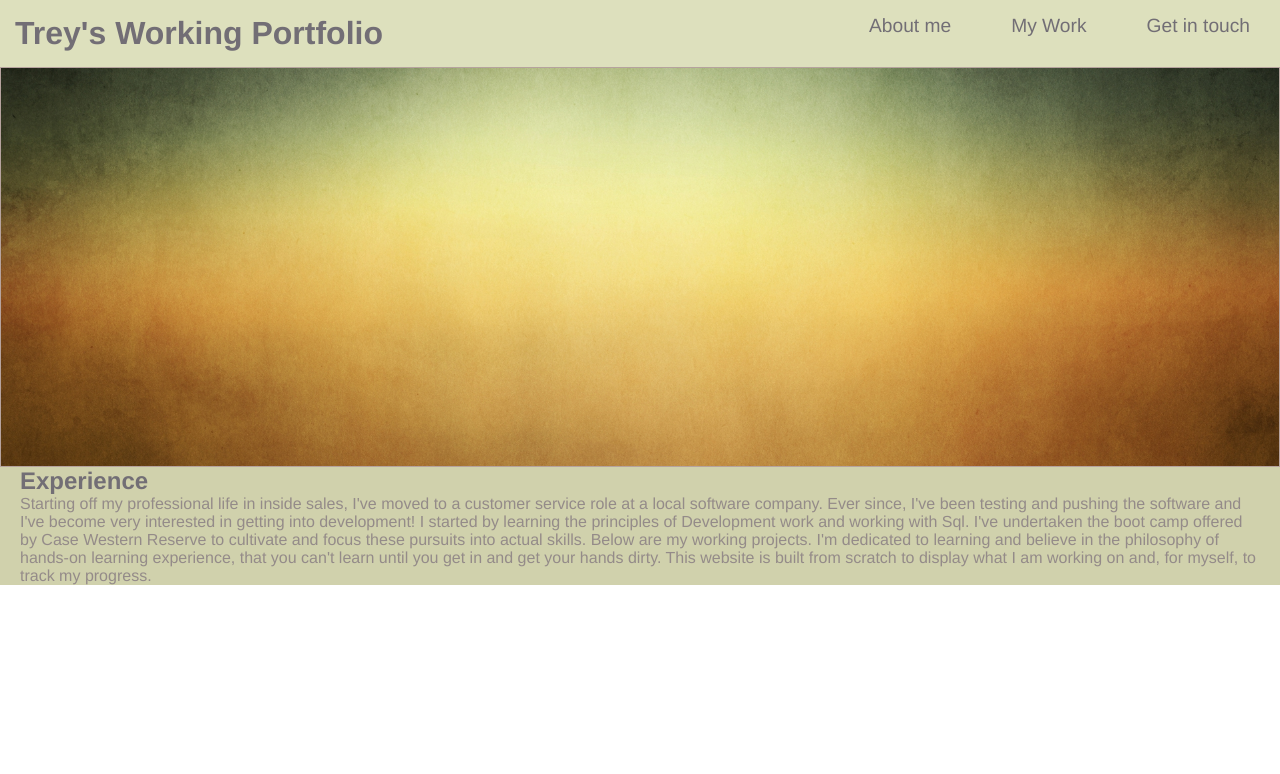
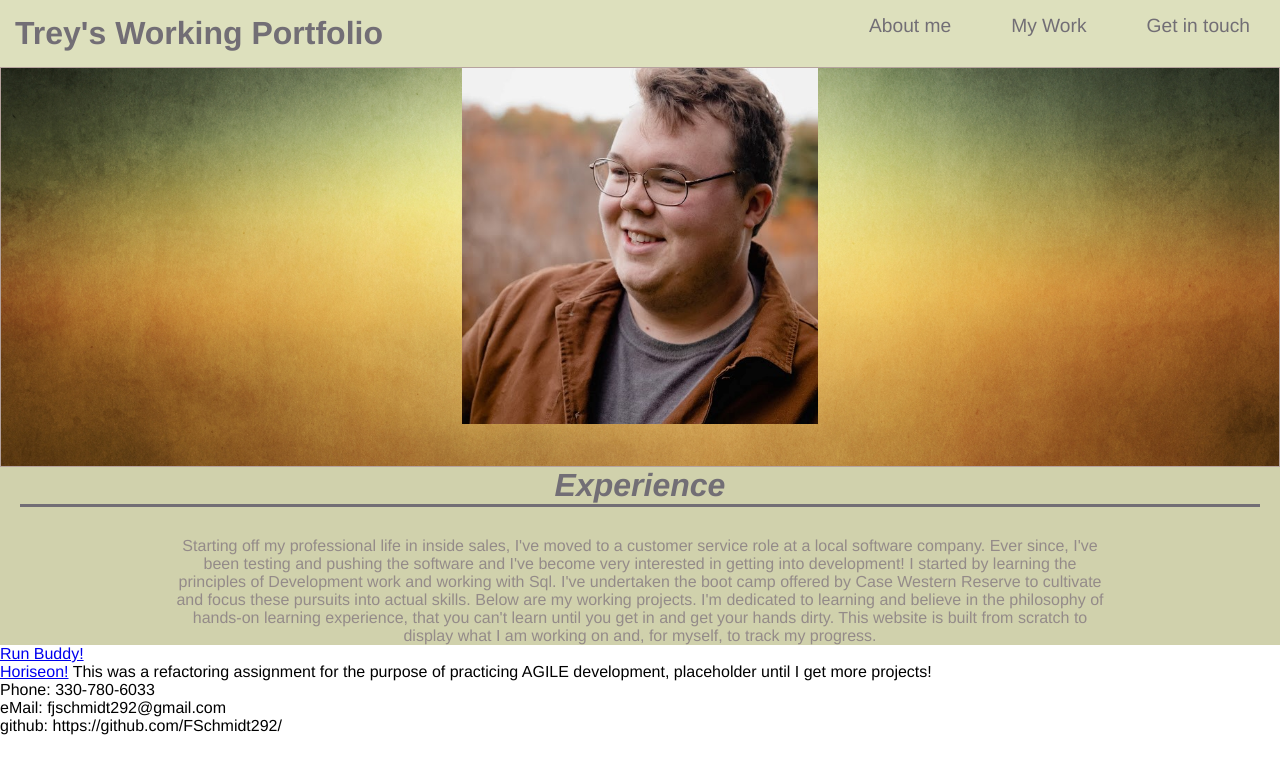
Before and after one commit to FSchmidt292/treysPortfolio, a plain HTML site: page index.html in a window 1280 px wide. Drawn offline with Linux system fonts and the light colour scheme.

Commit message:
some CSS styling and finishing out HTML skeleton

```diff
--- a/assets/css/style.css
+++ b/assets/css/style.css
@@ -13,6 +13,14 @@
 
 .flex-row{
     display: flex;
+}
+
+.section-title{
+    font-style: italic;
+    font-size: 32px;
+    border-bottom: 3px solid;
+    text-align: center;
+    margin:0 auto 30px auto;
 }
 
 header h1 {
@@ -62,7 +70,6 @@ body {
     background-image: url("../images/bgimg.jpg");
     background-size: cover;
     background-position: center;
-    position: relative;
     display: flex;
     background-size: 100%;
     background-repeat: no-repeat;
@@ -71,14 +78,29 @@ body {
     min-width: 100%;
     border: 1px solid var(--accent-color);
 }
+.hero img{
+    display: flex;
+    flex-wrap: flex;
+    align-self: center;
+    justify-content: space-between;
+    margin: auto auto;
+    max-width: 100%
+}
 
 .bio {
     background-color: var(--secondary-bg-color);
     color: var(--primary-color);
-    flex-wrap: flex;
-    justify-content: left;
+    align-content: column;
     padding: 0 20px;
 }
+
+.bio p{
+    text-justify: center;
+    text-align: center;
+    margin: 0 auto;
+    width: 75%;
+}
+
 .bio h2{
     color: var(--secondary-color);
 }
--- a/index.html
+++ b/index.html
@@ -29,11 +29,11 @@
 </header>
 
 <section class="hero">
-
+   <img src=".\assets\images\profPhoto .jpg" width="356" height="356" alt="Trey out in his element">
 </section>
 
 <section class="bio">
-    <h2>
+    <h2 class="section-title">
         Experience
     </h2>
     <p>
@@ -42,9 +42,25 @@
 </section>
 
 <section class="projects">
+    <article id="project">
+        <p>
+            <a href="https://fschmidt292.github.io/run-buddy/" target="blank">Run Buddy!</a></a>
+        </p>
+    </article>
+    <article id="project">
+        <p>
+            <a href="https://fschmidt292.github.io/Horiseon-refactor/" target="blank">Horiseon!</a>
+            This was a refactoring assignment for the purpose of practicing AGILE development, placeholder until I get more projects!
+        </p>
+    </article>
 </section>
 
 <section class="contact">
+    <div>
+        <p>Phone: 330-780-6033</p>
+        <p>eMail: fjschmidt292@gmail.com</p>
+        <p>github: https://github.com/FSchmidt292/</p>
+    </div>
 </section>
 
 <footer>
```
Also changed, not shown: assets/images/profPhoto .jpg (added).
